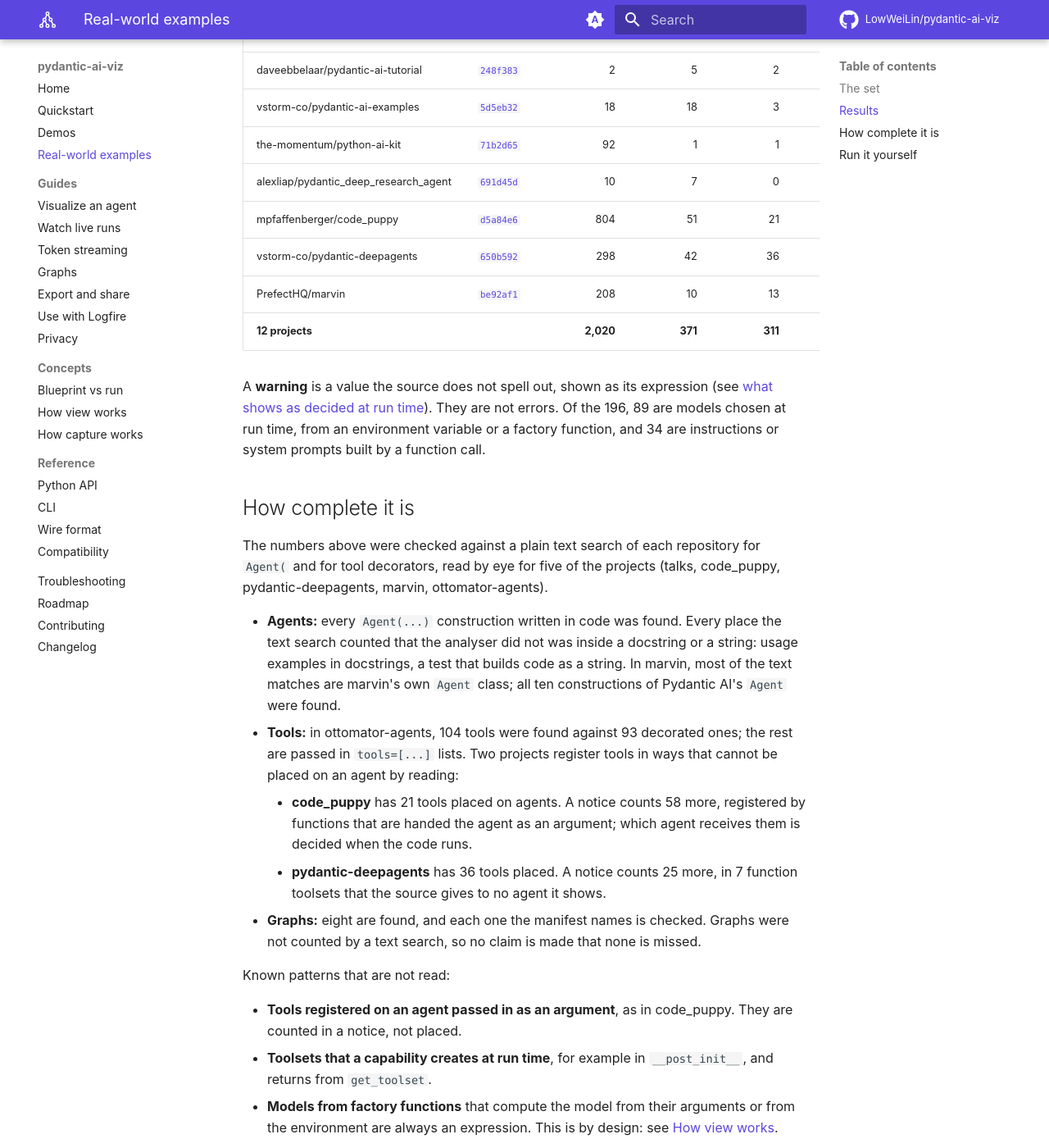
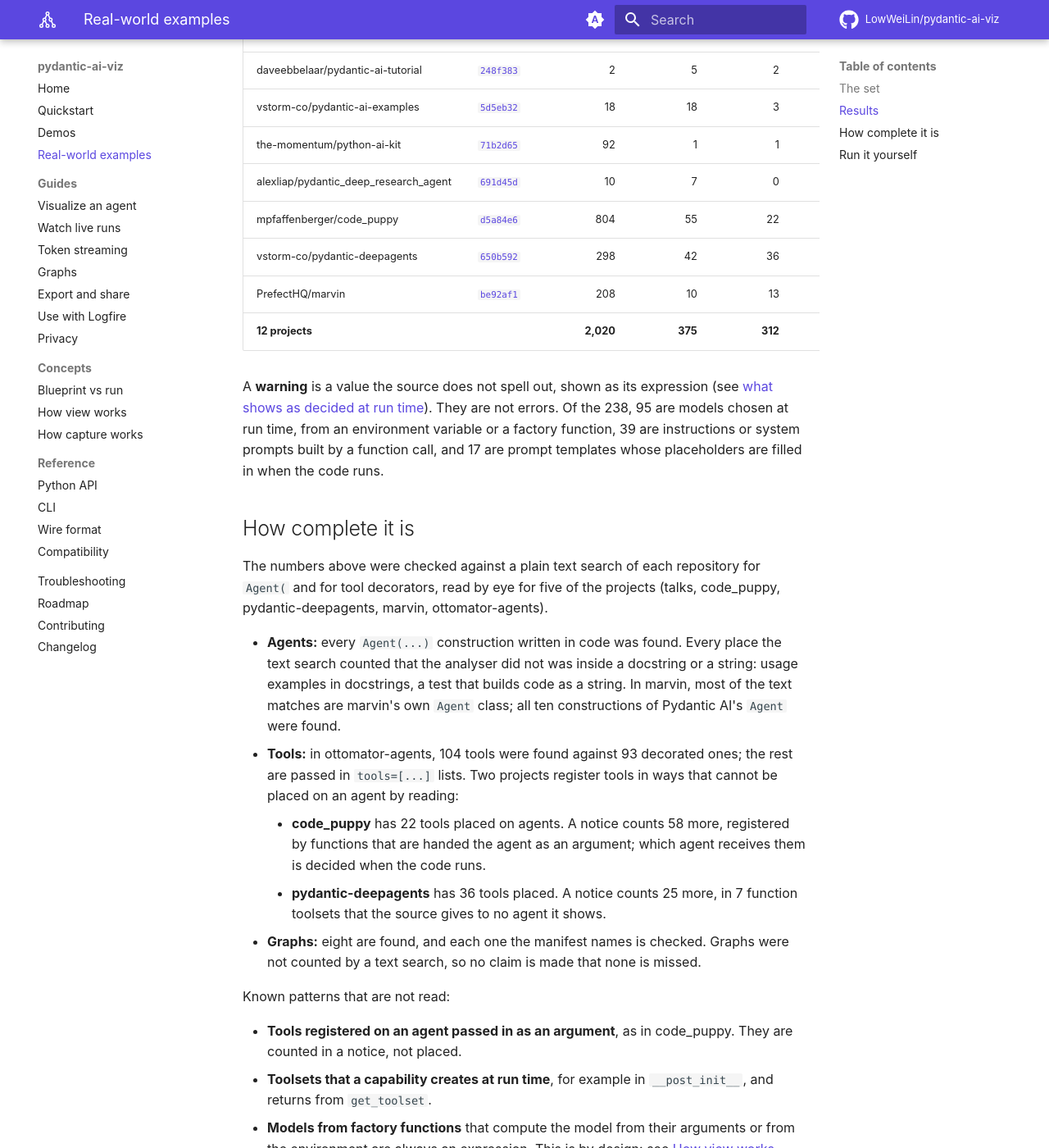
Before and after one commit to LowWeiLin/pydantic-ai-viz, an MkDocs documentation site: the page built from docs/real-world.md, in a window 1280 px wide and 1400 px high, scrolled down 3515 px. Shown: the whole window at 82% size. Built offline with MkDocs 1.6.1 and Material for MkDocs 9.7.7, drawn with Linux system fonts in a browser that asks for light colours; comment, search, counter and statistics services are not loaded.

Commit message:
docs: update the real-world numbers after the analyser fixes
Re-run of scripts/realworld_report.py: 375 agents (was 371), 312 tools
(was 311) and 238 warnings (was 196), most of the new ones being
templates filled in at run time, computed model configurations and
factory agents now made one per call.

Co-Authored-By: Claude Opus 5.5 <noreply@anthropic.com>

```diff
--- a/docs/real-world.md
+++ b/docs/real-world.md
@@ -37,19 +37,19 @@ What the analyser found at the time of writing, as `scripts/realworld_report.py`
 |---|---|---:|---:|---:|---:|---:|---:|---:|
 | pydantic/pydantic-ai `examples` | [`679ed89`](https://github.com/pydantic/pydantic-ai/tree/679ed8942dd553c5aa2da25fa777135d9a1abc49/examples) | 49 | 36 | 24 | 0 | 6 | 13 | 0.1 s |
 | pydantic/pydantic-ai `examples` | [`78f3b7a`](https://github.com/pydantic/pydantic-ai/tree/78f3b7a64556d25414739fa6f2379730952ca251/examples) | 39 | 23 | 16 | 1 | 1 | 6 | 0.0 s |
-| pydantic/pydantic-stack-demo | [`5048e75`](https://github.com/pydantic/pydantic-stack-demo/tree/5048e75c2390f60dbff90c94669939ff4f762e14) | 22 | 25 | 11 | 0 | 6 | 1 | 0.0 s |
-| pydantic/talks | [`facd103`](https://github.com/pydantic/talks/tree/facd103259c1721e61a4e4c6cfebf973169d7bbb) | 181 | 67 | 80 | 2 | 6 | 13 | 0.2 s |
-| coleam00/ottomator-agents | [`2be20d5`](https://github.com/coleam00/ottomator-agents/tree/2be20d5737fc49aa0f665a012f3ffde283d26d54) | 297 | 86 | 104 | 0 | 18 | 69 | 1.1 s |
+| pydantic/pydantic-stack-demo | [`5048e75`](https://github.com/pydantic/pydantic-stack-demo/tree/5048e75c2390f60dbff90c94669939ff4f762e14) | 22 | 25 | 11 | 0 | 6 | 4 | 0.0 s |
+| pydantic/talks | [`facd103`](https://github.com/pydantic/talks/tree/facd103259c1721e61a4e4c6cfebf973169d7bbb) | 181 | 67 | 80 | 2 | 6 | 14 | 0.2 s |
+| coleam00/ottomator-agents | [`2be20d5`](https://github.com/coleam00/ottomator-agents/tree/2be20d5737fc49aa0f665a012f3ffde283d26d54) | 297 | 86 | 104 | 0 | 18 | 75 | 1.1 s |
 | daveebbelaar/pydantic-ai-tutorial | [`248f383`](https://github.com/daveebbelaar/pydantic-ai-tutorial/tree/248f383ae4add2dcfc25e31b696320a494767844) | 2 | 5 | 2 | 0 | 0 | 0 | 0.0 s |
-| vstorm-co/pydantic-ai-examples | [`5d5eb32`](https://github.com/vstorm-co/pydantic-ai-examples/tree/5d5eb325ff161c85729815573ac7521d57567987) | 18 | 18 | 3 | 0 | 0 | 1 | 0.0 s |
-| the-momentum/python-ai-kit | [`71b2d65`](https://github.com/the-momentum/python-ai-kit/tree/71b2d65b13b1a372e76977b9916547c90ed8a53a) | 92 | 1 | 1 | 2 | 0 | 9 | 0.1 s |
-| alexliap/pydantic_deep_research_agent | [`691d45d`](https://github.com/alexliap/pydantic_deep_research_agent/tree/691d45dec24f6f61d012b93a74bd3f4290869a74) | 10 | 7 | 0 | 3 | 0 | 1 | 0.0 s |
-| mpfaffenberger/code_puppy | [`d5a84e6`](https://github.com/mpfaffenberger/code_puppy/tree/d5a84e684d915990c2cd0e27f677d792a96b627c) | 804 | 51 | 21 | 0 | 0 | 42 | 3.1 s |
-| vstorm-co/pydantic-deepagents | [`650b592`](https://github.com/vstorm-co/pydantic-deepagents/tree/650b592b6accd7dc994226abbaa0cf717527e457) | 298 | 42 | 36 | 0 | 0 | 27 | 1.5 s |
-| PrefectHQ/marvin | [`be92af1`](https://github.com/PrefectHQ/marvin/tree/be92af1d777c2bddf6b06a18b8afef62b3a2a844) | 208 | 10 | 13 | 0 | 0 | 14 | 0.5 s |
-| **12 projects** | | **2,020** | **371** | **311** | **8** | **37** | **196** | **6.7 s** |
+| vstorm-co/pydantic-ai-examples | [`5d5eb32`](https://github.com/vstorm-co/pydantic-ai-examples/tree/5d5eb325ff161c85729815573ac7521d57567987) | 18 | 18 | 3 | 0 | 0 | 2 | 0.0 s |
+| the-momentum/python-ai-kit | [`71b2d65`](https://github.com/the-momentum/python-ai-kit/tree/71b2d65b13b1a372e76977b9916547c90ed8a53a) | 92 | 1 | 1 | 2 | 0 | 10 | 0.1 s |
+| alexliap/pydantic_deep_research_agent | [`691d45d`](https://github.com/alexliap/pydantic_deep_research_agent/tree/691d45dec24f6f61d012b93a74bd3f4290869a74) | 10 | 7 | 0 | 3 | 0 | 8 | 0.0 s |
+| mpfaffenberger/code_puppy | [`d5a84e6`](https://github.com/mpfaffenberger/code_puppy/tree/d5a84e684d915990c2cd0e27f677d792a96b627c) | 804 | 55 | 22 | 0 | 0 | 59 | 3.2 s |
+| vstorm-co/pydantic-deepagents | [`650b592`](https://github.com/vstorm-co/pydantic-deepagents/tree/650b592b6accd7dc994226abbaa0cf717527e457) | 298 | 42 | 36 | 0 | 0 | 33 | 1.5 s |
+| PrefectHQ/marvin | [`be92af1`](https://github.com/PrefectHQ/marvin/tree/be92af1d777c2bddf6b06a18b8afef62b3a2a844) | 208 | 10 | 13 | 0 | 0 | 14 | 0.4 s |
+| **12 projects** | | **2,020** | **375** | **312** | **8** | **37** | **238** | **6.8 s** |
 
-A **warning** is a value the source does not spell out, shown as its expression (see [what shows as decided at run time](concepts/how-view-works.md#what-shows-as-decided-at-run-time-and-why)). They are not errors. Of the 196, 89 are models chosen at run time, from an environment variable or a factory function, and 34 are instructions or system prompts built by a function call.
+A **warning** is a value the source does not spell out, shown as its expression (see [what shows as decided at run time](concepts/how-view-works.md#what-shows-as-decided-at-run-time-and-why)). They are not errors. Of the 238, 95 are models chosen at run time, from an environment variable or a factory function, 39 are instructions or system prompts built by a function call, and 17 are prompt templates whose placeholders are filled in when the code runs.
 
 ## How complete it is
 
@@ -57,7 +57,7 @@ The numbers above were checked against a plain text search of each repository fo
 
 - **Agents:** every `Agent(...)` construction written in code was found. Every place the text search counted that the analyser did not was inside a docstring or a string: usage examples in docstrings, a test that builds code as a string. In marvin, most of the text matches are marvin's own `Agent` class; all ten constructions of Pydantic AI's `Agent` were found.
 - **Tools:** in ottomator-agents, 104 tools were found against 93 decorated ones; the rest are passed in `tools=[...]` lists. Two projects register tools in ways that cannot be placed on an agent by reading:
-    - **code_puppy** has 21 tools placed on agents. A notice counts 58 more, registered by functions that are handed the agent as an argument; which agent receives them is decided when the code runs.
+    - **code_puppy** has 22 tools placed on agents. A notice counts 58 more, registered by functions that are handed the agent as an argument; which agent receives them is decided when the code runs.
     - **pydantic-deepagents** has 36 tools placed. A notice counts 25 more, in 7 function toolsets that the source gives to no agent it shows.
 - **Graphs:** eight are found, and each one the manifest names is checked. Graphs were not counted by a text search, so no claim is made that none is missed.
 
```
